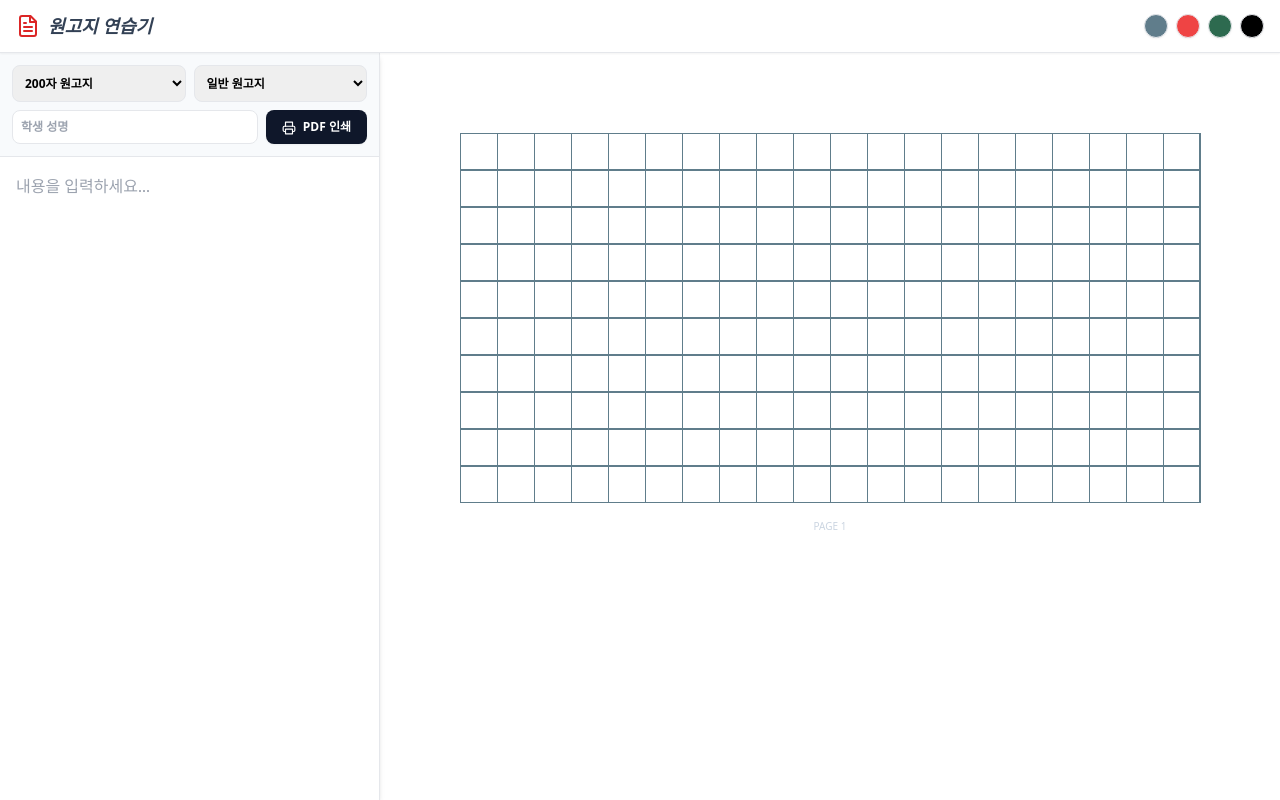
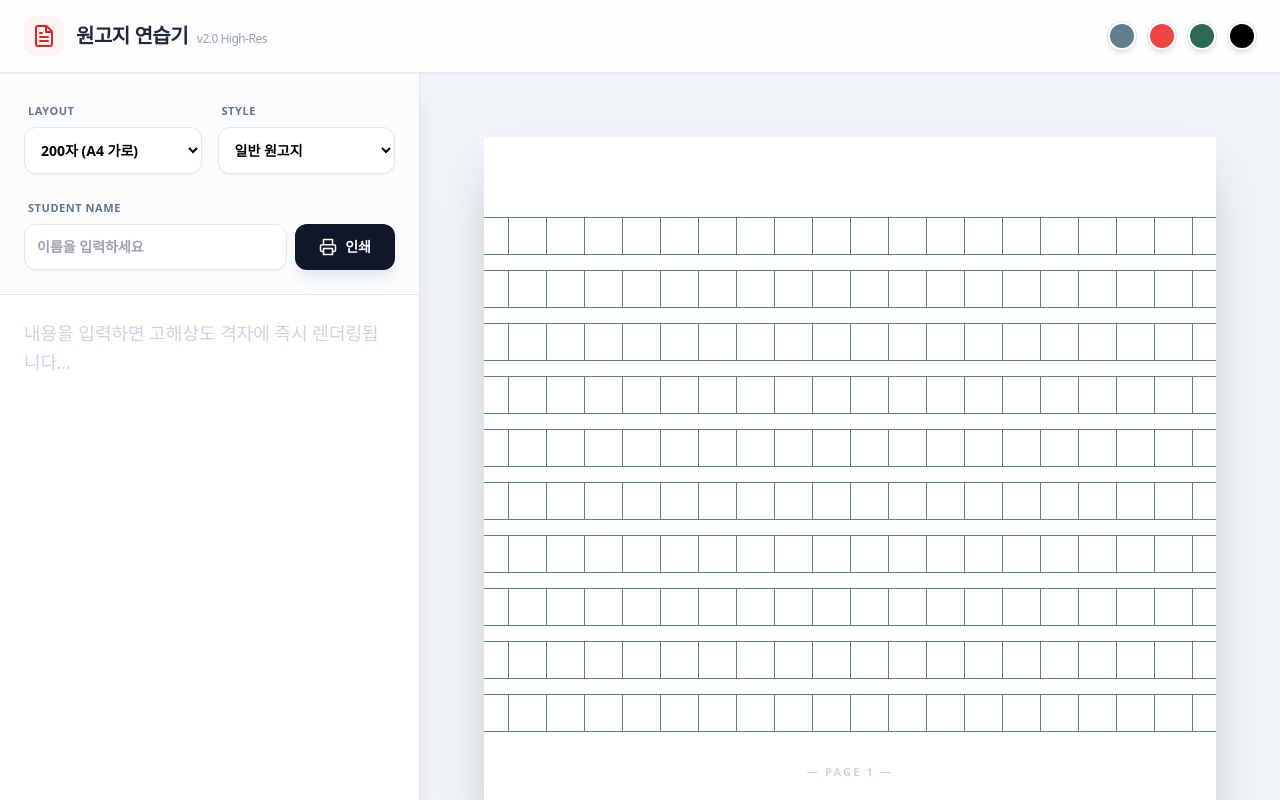
Before and after one commit to 02100korean/wongoji_s, a React (Create React App) app: page / in a window 1280 px wide. Built offline with nearby package versions, Linux system fonts and the light colour scheme.

Commit message:
Update App.js

```diff
--- a/src/App.js
+++ b/src/App.js
@@ -1,5 +1,5 @@
 import React, { useState, useCallback } from 'react';
-import { Printer, FileText } from 'lucide-react';
+import { Printer, FileText, CheckCircle2 } from 'lucide-react';
 
 const App = () => {
   const [content, setContent] = useState('');
@@ -44,27 +44,29 @@ const App = () => {
   }, []);
 
   const renderCell = (cellData, key, isLastCol) => {
-    // 격자형일 때는 border-right를 항상 표시하여 완벽한 격자 생성
     const isGridMode = viewMode === 'grid';
     const cellStyle = {
-        width: '37px', height: '37px',
-        borderLeft: `1px solid ${lineColor}`,
-        borderTop: `1px solid ${lineColor}`,
-        borderBottom: `1px solid ${lineColor}`,
-        borderRight: (isLastCol || isGridMode) ? `1px solid ${lineColor}` : 'none',
+        width: '38px', height: '38px',
+        borderLeft: `1.2px solid ${lineColor}`,
+        borderTop: `1.2px solid ${lineColor}`,
+        borderBottom: `1.2px solid ${lineColor}`,
+        borderRight: (isLastCol || isGridMode) ? `1.2px solid ${lineColor}` : 'none',
         display: 'flex', alignItems: 'center', justifyContent: 'center',
-        fontSize: '21px', backgroundColor: 'white', boxSizing: 'border-box'
+        fontSize: '22px', backgroundColor: 'white', boxSizing: 'border-box',
+        // 텍스트 고해상도 렌더링 힌트
+        fontSmooth: 'antialiased',
+        WebkitFontSmoothing: 'antialiased'
     };
     if (!cellData || cellData.type === 'empty') return <div key={key} style={cellStyle}></div>;
     if (cellData.type === 'pair') {
         return (
-            <div key={key} style={cellStyle} className="flex font-bold text-[19px]">
+            <div key={key} style={cellStyle} className="flex font-bold text-[20px]">
                 <div className="w-1/2 flex justify-center">{cellData.content[0]}</div>
                 <div className="w-1/2 flex justify-center">{cellData.content[1]}</div>
             </div>
         );
     }
-    return <div key={key} style={cellStyle}>{cellData.content}</div>;
+    return <div key={key} style={cellStyle} className="font-medium text-slate-900">{cellData.content}</div>;
   };
 
   const Manuscript = ({ text, settings, name }) => {
@@ -74,28 +76,36 @@ const App = () => {
     const allCells = processToCells(text, cols);
     const pageCount = Math.max(1, Math.ceil(allCells.length / gridVal));
 
-    // 메뉴 이름에 따른 간격 설정
-    const rowGap = settings.viewMode === 'feedback' ? '28px' : '0px';
-    // 일반형/격자형은 gap 0, 피드백용만 28px
+    const getRowGap = () => {
+      if (settings.viewMode === 'feedback') return '30px';
+      if (settings.viewMode === 'traditional') return '15px';
+      return '0px';
+    };
 
     return (
       <div className="flex flex-col items-center w-full bg-white print:block">
         {Array.from({ length: pageCount }).map((_, p) => (
-          <div key={p} className="wongoji-page-unit flex flex-col items-center">
-            <div className="wongoji-paper-dynamic bg-white flex flex-col items-center p-4 lg:p-8"
+          <div key={p} className="wongoji-page-unit flex flex-col items-center w-full overflow-visible">
+            <div className="wongoji-paper-dynamic bg-white flex flex-col items-center p-8 lg:p-12"
                  style={{ width: 'fit-content' }}>
-              <div className="w-full flex justify-end mb-4 px-2">
-                {p === 0 && name && <div className="border-b-2 border-black px-4 text-sm font-bold flex items-end pb-1">성명: {name}</div>}
+              <div className="w-full flex justify-end mb-8 px-2">
+                {p === 0 && name && (
+                  <div className="border-b-[1.5px] border-slate-800 px-8 text-base font-bold flex items-end pb-1 tracking-tight">
+                    <span className="text-slate-400 text-xs mr-2 uppercase">Name:</span> {name}
+                  </div>
+                )}
               </div>
-              <div className="manuscript-grid flex flex-col" style={{ gap: rowGap }}>
+              <div className="manuscript-grid flex flex-col" style={{ gap: getRowGap() }}>
                 {Array.from({ length: rows }).map((_, r) => (
-                  <div key={r} className="flex" style={{ borderRight: settings.viewMode !== 'grid' ? `1px solid ${lineColor}` : 'none' }}>
+                  <div key={r} className="flex" style={{ borderRight: settings.viewMode !== 'grid' ? `1.2px solid ${lineColor}` : 'none' }}>
                     {Array.from({ length: cols }).map((_, c) => renderCell(allCells[p * gridVal + r * cols + c], `c-${p}-${r}-${c}`, c === cols - 1))}
                   </div>
                 ))}
               </div>
-              <div className="w-full text-center mt-4 text-[10px] text-slate-300 no-print uppercase">Page {p + 1}</div>
-              {p < pageCount - 1 && <div className="w-full border-b border-dashed border-slate-100 my-10 no-print"></div>}
+              <div className="w-full text-center mt-8 text-[11px] font-bold text-slate-300 no-print tracking-[0.2em]">
+                — PAGE {p + 1} —
+              </div>
+              {p < pageCount - 1 && <div className="w-full border-b-[1px] border-dashed border-slate-100 my-16 no-print"></div>}
             </div>
           </div>
         ))}
@@ -104,59 +114,76 @@ const App = () => {
   };
 
   return (
-    <div className={`app-container h-screen w-screen flex flex-col bg-white overflow-hidden ${gridType === '200' ? 'print-landscape' : 'print-portrait'}`}>
-      <nav className="bg-white border-b px-4 py-3 no-print flex justify-between items-center shadow-sm shrink-0 z-20">
-        <h1 className="text-lg font-bold text-slate-700 flex items-center gap-2 font-serif italic"><FileText className="text-red-600" /> 원고지 연습기</h1>
-        <div className="flex gap-2">
+    <div className={`app-container h-screen w-screen flex flex-col bg-slate-50 overflow-hidden ${gridType === '200' ? 'print-landscape' : 'print-portrait'}`}>
+      <nav className="bg-white/80 backdrop-blur-md border-b px-6 py-4 no-print flex justify-between items-center shadow-sm shrink-0 z-20">
+        <div className="flex items-center gap-3">
+            <div className="p-2 bg-red-50 rounded-xl"><FileText className="text-red-600" size={24} /></div>
+            <h1 className="text-xl font-black text-slate-800 tracking-tight">원고지 연습기 <span className="text-xs font-normal text-slate-400 ml-1">v2.0 High-Res</span></h1>
+        </div>
+        <div className="flex gap-3">
           {['#607d8b', '#ef4444', '#2d6a4f', '#000000'].map(c => (
-            <button key={c} onClick={() => setLineColor(c)} className="w-6 h-6 rounded-full border shadow-sm" style={{ backgroundColor: c }} />
+            <button key={c} onClick={() => setLineColor(c)} className="w-7 h-7 rounded-full border-2 border-white shadow-md ring-1 ring-slate-200 transition-transform hover:scale-110" style={{ backgroundColor: c }} />
           ))}
         </div>
       </nav>
 
       <div className="flex-1 flex flex-col lg:flex-row overflow-hidden">
-        {/* 입력 영역: 내부 텍스트박스 스크롤만 남기고 컨테이너 스크롤 제거 */}
-        <aside className="h-[35%] lg:h-full w-full lg:w-[380px] bg-white border-b lg:border-b-0 lg:border-r no-print flex flex-col shadow-md shrink-0 z-10 overflow-hidden">
-          <div className="p-3 border-b flex flex-col gap-2 bg-slate-50">
-            <div className="grid grid-cols-2 gap-2">
-              <select value={gridType} onChange={e => setGridType(e.target.value)} className="p-2 border rounded-lg text-xs font-bold outline-none">
-                <option value="200">200자 원고지</option>
-                <option value="400">400자 원고지</option>
-              </select>
-              <select value={viewMode} onChange={e => setViewMode(e.target.value)} className="p-2 border rounded-lg text-xs font-bold outline-none">
-                <option value="traditional">일반 원고지</option>
-                <option value="feedback">피드백용 원고지</option>
-                <option value="grid">격자형 원고지</option>
-              </select>
+        <aside className="h-[35%] lg:h-full w-full lg:w-[420px] bg-white border-b lg:border-b-0 lg:border-r no-print flex flex-col shadow-xl shrink-0 z-10 overflow-hidden">
+          <div className="p-6 border-b flex flex-col gap-5 bg-slate-50/50">
+            <div className="grid grid-cols-2 gap-4">
+              <div className="space-y-1.5">
+                <label className="text-[11px] font-bold text-slate-500 uppercase tracking-wider ml-1">Layout</label>
+                <select value={gridType} onChange={e => setGridType(e.target.value)} className="w-full p-3 border-slate-200 border rounded-xl text-sm font-bold bg-white shadow-sm outline-none focus:ring-2 focus:ring-blue-100 transition-all">
+                  <option value="200">200자 (A4 가로)</option>
+                  <option value="400">400자 (A4 세로)</option>
+                </select>
+              </div>
+              <div className="space-y-1.5">
+                <label className="text-[11px] font-bold text-slate-500 uppercase tracking-wider ml-1">Style</label>
+                <select value={viewMode} onChange={e => setViewMode(e.target.value)} className="w-full p-3 border-slate-200 border rounded-xl text-sm font-bold bg-white shadow-sm outline-none focus:ring-2 focus:ring-blue-100 transition-all">
+                  <option value="traditional">일반 원고지</option>
+                  <option value="feedback">피드백용</option>
+                  <option value="grid">격자형</option>
+                </select>
+              </div>
             </div>
-            <div className="flex gap-2">
-              <input type="text" value={studentName} onChange={e => setStudentName(e.target.value)} placeholder="학생 성명" className="flex-1 p-2 border rounded-lg font-bold text-xs outline-none" />
-              <button onClick={() => window.print()} className="bg-slate-900 text-white px-4 py-2 rounded-lg font-bold text-xs hover:bg-red-600 shadow-sm transition-all">
-                <Printer size={14} className="inline mr-1"/> PDF 인쇄
-              </button>
+            <div className="space-y-1.5">
+                <label className="text-[11px] font-bold text-slate-500 uppercase tracking-wider ml-1">Student Name</label>
+                <div className="flex gap-2">
+                    <input type="text" value={studentName} onChange={e => setStudentName(e.target.value)} placeholder="이름을 입력하세요" className="flex-1 p-3 border-slate-200 border rounded-xl font-bold text-sm shadow-sm outline-none focus:ring-2 focus:ring-blue-100" />
+                    <button onClick={() => window.print()} className="bg-slate-900 text-white px-6 py-3 rounded-xl font-bold text-sm hover:bg-blue-600 shadow-lg shadow-slate-200 transition-all flex items-center gap-2 shrink-0">
+                        <Printer size={18}/> 인쇄
+                    </button>
+                </div>
             </div>
           </div>
-          {/* 스크롤바가 두 개 생기지 않도록 관리 */}
-          <div className="flex-1 p-4 overflow-hidden">
+          <div className="flex-1 p-6 overflow-hidden">
             <textarea
               value={content}
               onChange={e => setContent(e.target.value)}
-              className="w-full h-full border-none outline-none resize-none bg-transparent text-base leading-relaxed font-serif overflow-y-auto"
-              placeholder="내용을 입력하세요..."
+              className="w-full h-full border-none outline-none resize-none bg-transparent text-lg leading-relaxed font-serif overflow-y-auto placeholder:text-slate-300"
+              placeholder="내용을 입력하면 고해상도 격자에 즉시 렌더링됩니다..."
             />
           </div>
         </aside>
 
-        <main className="flex-1 overflow-auto bg-white p-4 lg:p-8 flex justify-center items-start scroll-smooth">
-          <Manuscript text={content} settings={{ gridType, viewMode, lineColor }} name={studentName} />
+        <main className="flex-1 overflow-auto bg-slate-200/30 p-8 lg:p-16 flex justify-center items-start scroll-smooth">
+          <div className="shadow-2xl rounded-sm overflow-hidden">
+            <Manuscript text={content} settings={{ gridType, viewMode, lineColor }} name={studentName} />
+          </div>
         </main>
       </div>
 
       <style>{`
+        /* 초고해상도 텍스트 및 스크롤바 최적화 */
+        * { -webkit-font-smoothing: antialiased; -moz-osx-font-smoothing: grayscale; }
+        textarea::-webkit-scrollbar, main::-webkit-scrollbar { width: 8px; }
+        textarea::-webkit-scrollbar-thumb, main::-webkit-scrollbar-thumb { background: #cbd5e1; border-radius: 10px; border: 2px solid transparent; background-clip: content-box; }
+
         @media print {
           .no-print { display: none !important; }
-          body, html { margin: 0 !important; padding: 0 !important; overflow: visible !important; }
-          .app-container, .flex-1, main { display: block !important; height: auto !important; overflow: visible !important; }
+          body, html { margin: 0 !important; padding: 0 !important; background: white !important; }
+          .app-container, .flex-1, main { display: block !important; height: auto !important; overflow: visible !important; background: white !important; }
 
           .wongoji-page-unit {
             page-break-after: always !important;
@@ -168,8 +195,10 @@ const App = () => {
           }
 
           .wongoji-paper-dynamic {
-            width: ${gridType === '200' ? '280mm' : '190mm'} !important;
-            transform: scale(0.9);
+            /* 인쇄 시 선 굵기 미세 조정으로 가독성 확보 */
+            width: ${gridType === '200' ? '285mm' : '195mm'} !important;
+            transform: scale(0.92);
+            image-rendering: auto;
           }
 
           .print-landscape { @page { size: A4 landscape; margin: 0; } }
```
